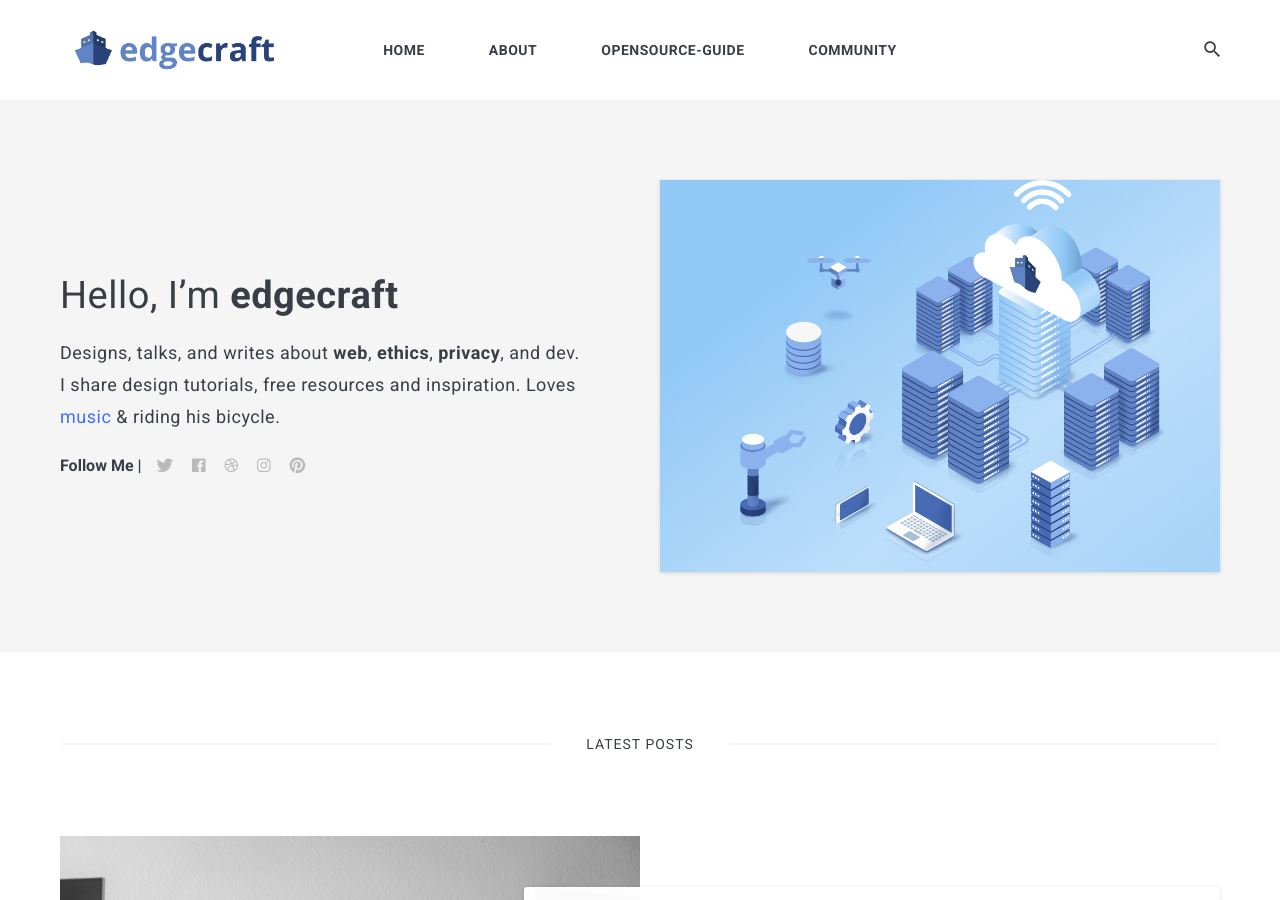
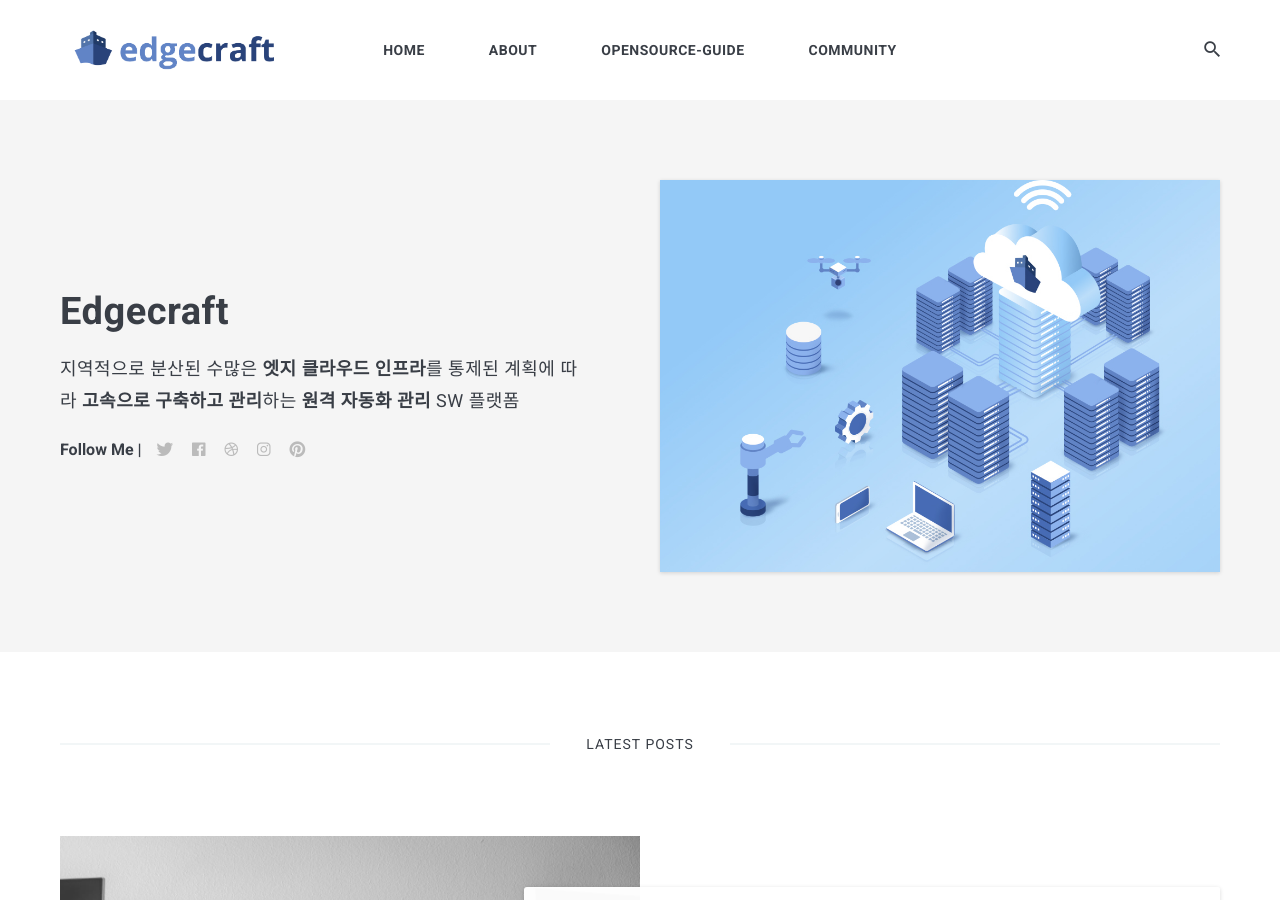
Before and after one commit to acornsoft-edgecraft/acornsoft-edgecraft.github.io, a Jekyll site: the page built from index.html, in a window 1280 px wide and 900 px high. Built offline with Jekyll 4.4.1, drawn with Linux system fonts in a browser that asks for light colours; nearby versions of some CDN libraries; the list of posts is cut into pages by our own code.

Commit message:
메인 페이지 수정중임.

```diff
--- a/_data/settings.yml
+++ b/_data/settings.yml
@@ -10,9 +10,8 @@ description: Zolan is modern minimal theme for Jekyll
 author:
   name: acornsoft # 이름 수정
   image: main01.jpg # 메인이미지 수정
-  say-hello: Hello, I’m <strong>edgecraft</strong>
-  bio: Designs, talks, and writes about <strong>web</strong>, <strong>ethics</strong>, <strong>privacy</strong>, and dev. I share design tutorials, free resources and inspiration. Loves <a href="#">music</a> & riding his bicycle.
-
+  say-hello: <strong>Edgecraft</strong>
+  bio: 지역적으로 분산된 수많은 <strong>엣지 클라우드 인프라</strong>를 통제된 계획에 따라 <strong>고속으로 구축하고 관리</strong>하는 <strong>원격 자동화 관리</strong> SW 플랫폼
 
 #-------------------------------
 # Contact links
```
Also changed, not shown: _pages/2-about.md (+2 -2 lines).
